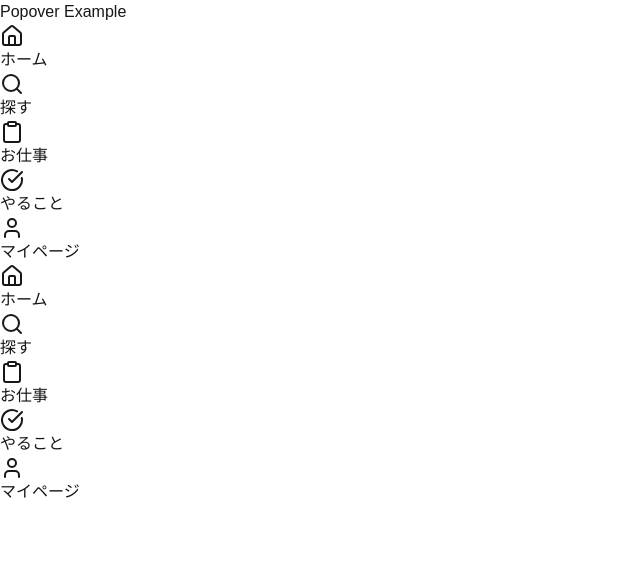
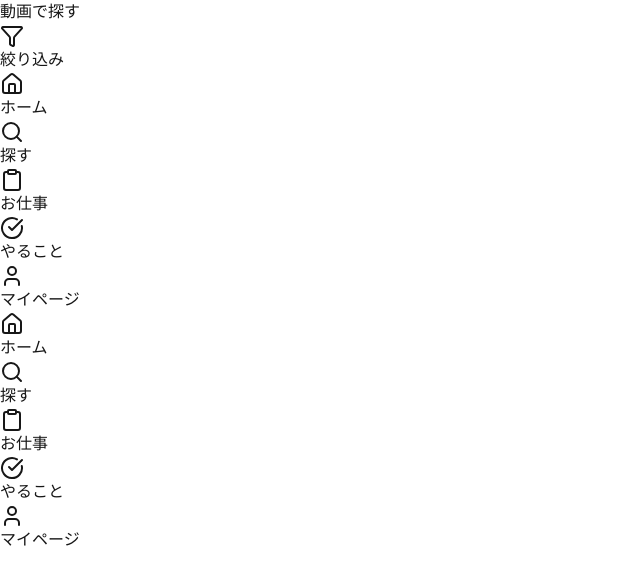
Before and after one commit to atsukihat/mercari-hackthon-h, a Next.js app: page / in a window 1280 px wide. Shown: the top 584 px of the page, without its empty margins (0-640 px from the left). Built offline with nearby package versions, Linux system fonts and the light colour scheme.

Commit message:
headerを追加

```diff
--- /dev/null
+++ b/src/app/components/footer-nav.tsx
@@ -0,0 +1,54 @@
+"use client";
+
+import Link from "next/link";
+import {
+  HomeIcon,
+  SearchIcon,
+  ClipboardIcon,
+  CheckCircleIcon,
+  UserIcon,
+} from "lucide-react";
+
+export default function FooterNav() {
+  return (
+    <nav className="fixed bottom-0 left-0 right-0 border-t bg-white">
+      <div className="flex w-full">
+        <Link
+          href="/"
+          className="flex flex-1 flex-col items-center justify-center py-2 text-xs text-gray-400"
+        >
+          <HomeIcon className="h-6 w-6 mb-1" />
+          <span>ホーム</span>
+        </Link>
+        <Link
+          href="/search"
+          className="flex flex-1 flex-col items-center justify-center py-2 text-xs text-black"
+        >
+          <SearchIcon className="h-6 w-6 mb-1" />
+          <span>探す</span>
+        </Link>
+        <Link
+          href="/work"
+          className="flex flex-1 flex-col items-center justify-center py-2 text-xs text-gray-400"
+        >
+          <ClipboardIcon className="h-6 w-6 mb-1" />
+          <span>お仕事</span>
+        </Link>
+        <Link
+          href="/tasks"
+          className="flex flex-1 flex-col items-center justify-center py-2 text-xs text-gray-400"
+        >
+          <CheckCircleIcon className="h-6 w-6 mb-1" />
+          <span>やること</span>
+        </Link>
+        <Link
+          href="/profile"
+          className="flex flex-1 flex-col items-center justify-center py-2 text-xs text-gray-400"
+        >
+          <UserIcon className="h-6 w-6 mb-1" />
+          <span>マイページ</span>
+        </Link>
+      </div>
+    </nav>
+  );
+}
--- /dev/null
+++ b/src/app/components/top-nav.tsx
@@ -0,0 +1,13 @@
+import { Filter } from "lucide-react";
+
+export default function TopNav() {
+  return (
+    <div className="flex justify-between items-center px-4 py-2 bg-white">
+      <h1 className="text-gray-600">動画で探す</h1>
+      <button className="flex items-center gap-1 px-4 py-1 rounded-full border border-gray-300">
+        <Filter className="w-4 h-4" />
+        <span className="text-sm">絞り込み</span>
+      </button>
+    </div>
+  );
+}
--- a/src/app/layout.tsx
+++ b/src/app/layout.tsx
@@ -1,4 +1,5 @@
-import Button from "./components/button";
+import Footer from "./components/footer-nav";
+import TopNav from "./components/top-nav";
 import type { Metadata } from "next";
 import localFont from "next/font/local";
 import "./globals.css";
@@ -29,8 +30,9 @@ export default function RootLayout({
       <body
         className={`${geistSans.variable} ${geistMono.variable} antialiased`}
       >
+        <TopNav />
         {children}
-        <Button />
+        <Footer />
       </body>
     </html>
   );
--- a/src/app/page.tsx
+++ b/src/app/page.tsx
@@ -1,10 +1,9 @@
 import React from "react";
-import Button from "./components/button";
+import Button from "./components/footer-nav";
 
 export default function Page() {
   return (
     <main className="p-4">
-      <h1 className="text-2xl font-bold mb-4">Popover Example</h1>
       <Button />
     </main>
   );
```
